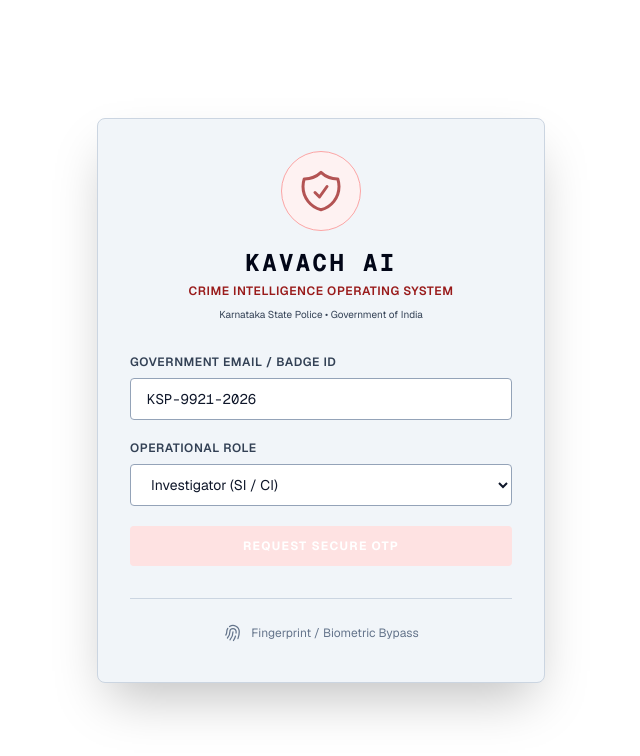
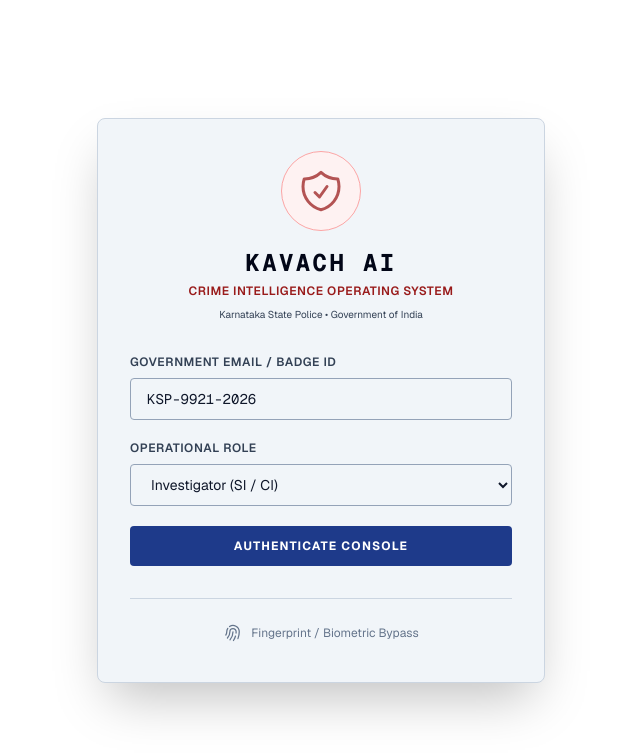
Before and after one commit to DhangarRohit18/DataThon, a Next.js app: page / in a window 1280 px wide. Shown: the top 756 px of the page, without its empty margins (319-959 px from the left). Built offline with nearby package versions, Linux system fonts and the light colour scheme.

Commit message:
feat: Remove OTP login step for demo simplicity and fix button styling color values

```diff
--- a/src/components/screens/Screens.tsx
+++ b/src/components/screens/Screens.tsx
@@ -48,14 +48,7 @@
 export function LoginScreen() {
   const { setCurrentRole } = useGlobalStore();
   const [role, setRole] = useState('Investigator');
-  const [otpSent, setOtpSent] = useState(false);
-  const [otpCode, setOtpCode] = useState('');
   const [govId, setGovId] = useState('KSP-9921-2026');
-
-  const handleSendOtp = (e: React.FormEvent) => {
-    e.preventDefault();
-    setOtpSent(true);
-  };
 
   const handleLogin = (e: React.FormEvent) => {
     e.preventDefault();
@@ -75,8 +68,7 @@
           <p className="text-[10px] text-slate-400 mt-2">Karnataka State Police &bull; Government of India</p>
         </div>
 
-        {!otpSent ? (
-          <form onSubmit={handleSendOtp} className="space-y-5">
+        <form onSubmit={handleLogin} className="space-y-5">
           <div>
             <label className="block text-xs font-semibold text-slate-400 uppercase tracking-wider mb-2">Government Email / Badge ID</label>
             <input
@@ -84,7 +76,7 @@
               required
               value={govId}
               onChange={(e) => setGovId(e.target.value)}
-                className="w-full bg-slate-950 border border-slate-700 text-slate-200 text-sm px-4 py-2.5 rounded focus:outline-none focus:border-blue-600 font-mono"
+              className="w-full bg-slate-955 border border-slate-700 text-slate-200 text-sm px-4 py-2.5 rounded focus:outline-none focus:border-blue-600 font-mono"
             />
           </div>
 
@@ -93,7 +85,7 @@
             <select
               value={role}
               onChange={(e) => setRole(e.target.value)}
-                className="w-full bg-slate-950 border border-slate-700 text-slate-200 text-sm px-4 py-2.5 rounded focus:outline-none focus:border-blue-600"
+              className="w-full bg-slate-955 border border-slate-700 text-slate-200 text-sm px-4 py-2.5 rounded focus:outline-none focus:border-blue-600"
             >
               <option value="Investigator">Investigator (SI / CI)</option>
               <option value="Crime Analyst">Crime Analyst (DSP / SP)</option>
@@ -106,50 +98,15 @@
 
           <button
             type="submit"
-              className="w-full bg-blue-900 hover:bg-blue-800 text-white text-xs font-bold uppercase tracking-widest py-3 rounded transition"
+            className="w-full bg-blue-600 hover:bg-blue-500 text-white text-xs font-bold uppercase tracking-widest py-3 rounded transition duration-150"
           >
-              Request Secure OTP
+            Authenticate Console
           </button>
         </form>
-        ) : (
-          <form onSubmit={handleLogin} className="space-y-5">
-            <div>
-              <div className="bg-slate-950 p-3 border border-slate-800 rounded mb-4 text-center">
-                <span className="text-[10px] text-emerald-400 font-mono">OTP Sent to registered +91 ******4521</span>
-              </div>
-              <label className="block text-xs font-semibold text-slate-400 uppercase tracking-wider mb-2">Enter 6-Digit OTP</label>
-              <input
-                type="text"
-                required
-                maxLength={6}
-                value={otpCode}
-                onChange={(e) => setOtpCode(e.target.value)}
-                placeholder="0 0 0 0 0 0"
-                className="w-full bg-slate-950 border border-slate-700 text-slate-200 text-center tracking-[1em] font-mono text-lg py-2 rounded focus:outline-none focus:border-blue-600"
-              />
-            </div>
-
-            <div className="flex items-center justify-between text-[10px] text-slate-400">
-              <button type="button" onClick={() => setOtpSent(false)} className="hover:text-blue-400 underline">
-                Change ID
-              </button>
-              <button type="button" className="hover:text-blue-400 underline">
-                Resend OTP
-              </button>
-            </div>
-
-            <button
-              type="submit"
-              className="w-full bg-blue-900 hover:bg-blue-800 text-white text-xs font-bold uppercase tracking-widest py-3 rounded transition"
-            >
-              Authenticate Account
-            </button>
-          </form>
-        )}
 
         {/* Biometric Placeholder */}
         <div className="mt-8 pt-6 border-t border-slate-800 text-center">
-          <button className="inline-flex items-center gap-2 text-xs text-slate-500 hover:text-slate-300">
+          <button onClick={() => setCurrentRole(role)} className="inline-flex items-center gap-2 text-xs text-slate-500 hover:text-slate-350">
             <FingerPrintIcon className="w-5 h-5" />
             <span>Fingerprint / Biometric Bypass</span>
           </button>
```
Lines whose indentation alone changed are shown as unchanged.
